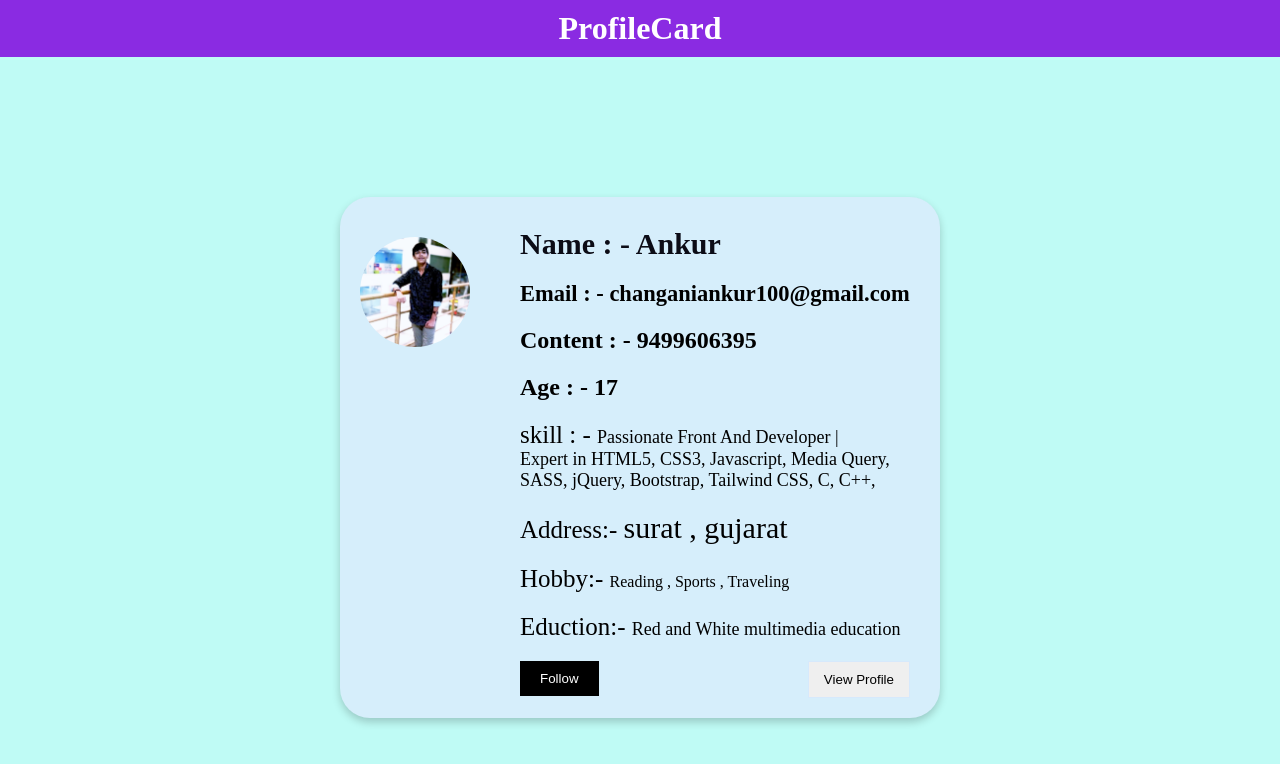
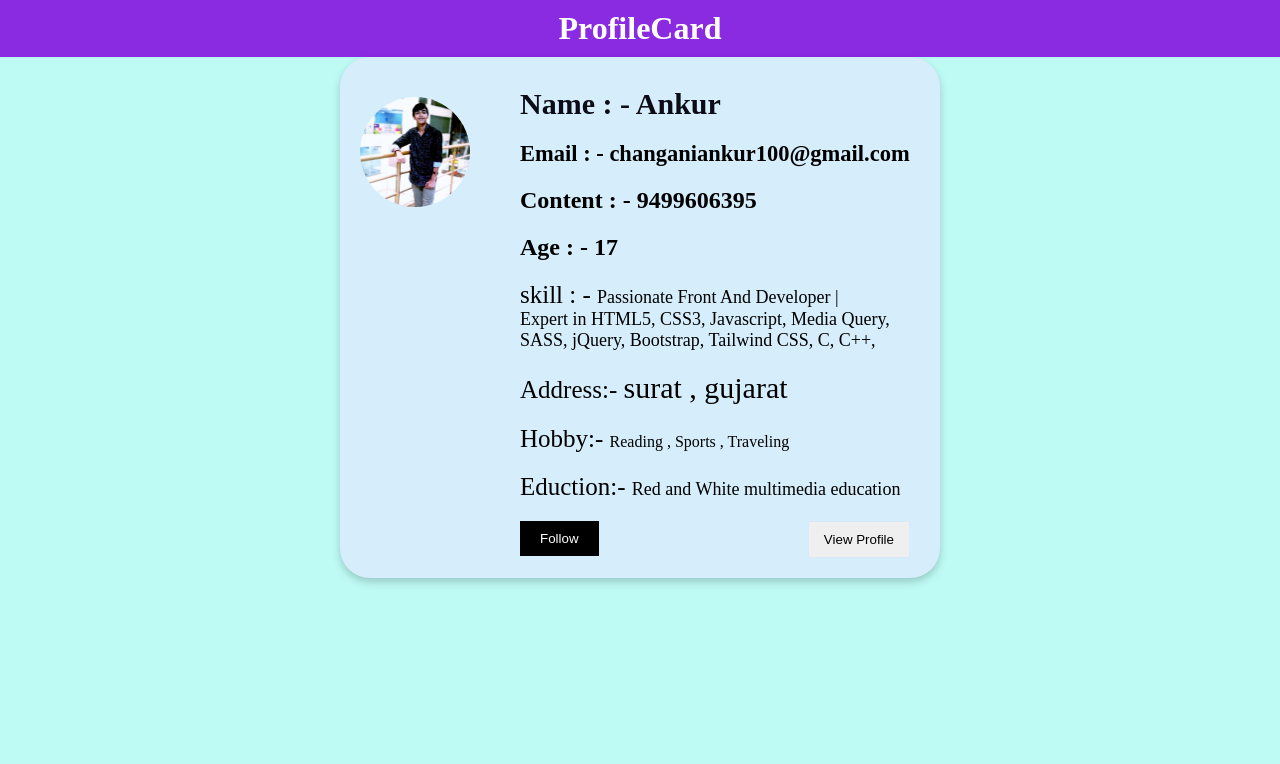
Before and after one commit to ankurchangani/User--Profile--Card--Task-React, a React (Vite) app: page / in a window 1280 px wide. Shown: the top 764 px of the page. Built offline with nearby package versions, Linux system fonts and the light colour scheme.

Commit message:
Explorer

```diff
--- a/src/components/User-Profile -Card/ProfileCard.css
+++ b/src/components/User-Profile -Card/ProfileCard.css
@@ -15,7 +15,7 @@ body{
 }
 .container{
     width: 100%;
-    height: 100vh;
+    height: 100%;
     display: flex;
     justify-content: center;
     align-items: center;
--- a/src/components/User-Profile -Card/ProfileCard.jsx
+++ b/src/components/User-Profile -Card/ProfileCard.jsx
@@ -1,15 +1,23 @@
 import '../User-Profile -Card/ProfileCard.css';
 import Meimg from '../../assets/ankur.jpg'
 import Button from '../User-button/button';
+import { useState , useEffect } from 'react';
+
 
 
 const ProfileCard = ({ Name, email, contant , age, skill, Address, hobby, eduction }) => {
+
+    useEffect(()=> {
+        console.log("hello useEffect") ;
+    } , []) ;
+
 
     return (
 
         // <div className='container'>
         //
         // </div>
+
         <div>
 
             <h1 className='center'>ProfileCard </h1>
--- a/src/components/User-button/button.jsx
+++ b/src/components/User-button/button.jsx
@@ -1,7 +1,7 @@
 
 
 
-import React, { useState } from 'react';
+import React, { useState , useEffect} from 'react';
 import '../User-button/button.css';
 
 const Button = () => {
@@ -17,6 +17,11 @@ const Button = () => {
 
         setTimeout(() => setMessage(''), 3000);
     };
+
+
+useEffect (()=> {
+    console.log("hello")
+})
 
     return (
         <div>
```
